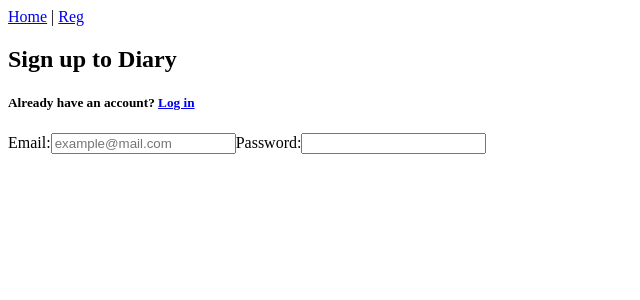
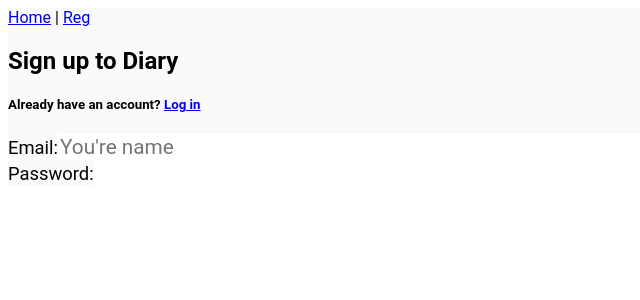
Before and after one commit to melnk300/diaryFront, a Vue app: page /reg in a window 1280 px wide. Shown: the top 300 px of the page, without its empty margins (0-640 px from the left). Built offline with nearby package versions, Linux system fonts and the light colour scheme.

Commit message:
init coomit 2

```diff
--- a/src/App.vue
+++ b/src/App.vue
@@ -9,6 +9,14 @@
 </template>
 
 <style lang="less">
+  * {
+    font-family: Roboto, sans-serif;
+  }
+
+  #app {
+    background-color: #fafafa;
+  }
+
   .link_n {
 
   }
--- a/src/views/RegisterUser.vue
+++ b/src/views/RegisterUser.vue
@@ -3,10 +3,14 @@
     <h2 class="greetings">Sign up to Diary</h2>
     <h5 class="have_account">Already have an account? <a href="#" class="link_d">Log in</a></h5>
     <form>
-      <label for="email">Email:</label>
-      <input id="email" type="email" placeholder="example@mail.com">
-      <label for="password">Password:</label>
-      <input id="password" type="password">
+      <div class="name">
+        <label for="name">Email:</label>
+        <input id="name" type="email" placeholder="You're name" v-model="email">
+      </div>
+      <div class="password">
+        <label for="password">Password:</label>
+        <input id="password" type="password" v-model="password">
+      </div>
     </form>
   </div>
 </template>
@@ -24,5 +28,22 @@ export default {
 </script>
 
 <style scoped lang="less">
+  form > * {
+    display: block;
+  }
 
+  label {
+    font-size: 1.15rem;
+
+  }
+
+  input {
+    font-size: 1.3rem;
+    width: 80%;
+    border: none;
+  }
+
+  .email, .password {
+
+  }
 </style>
```
